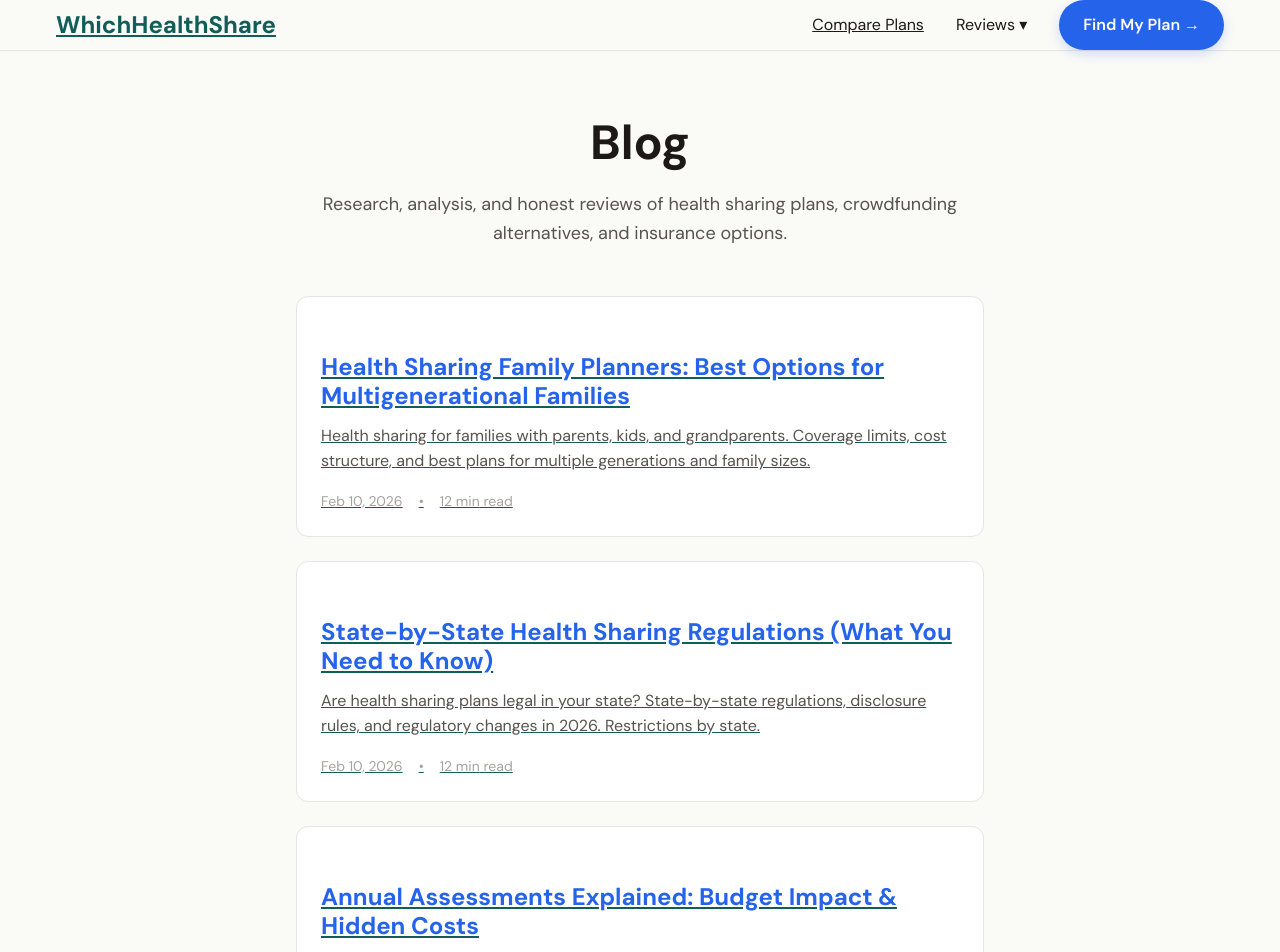
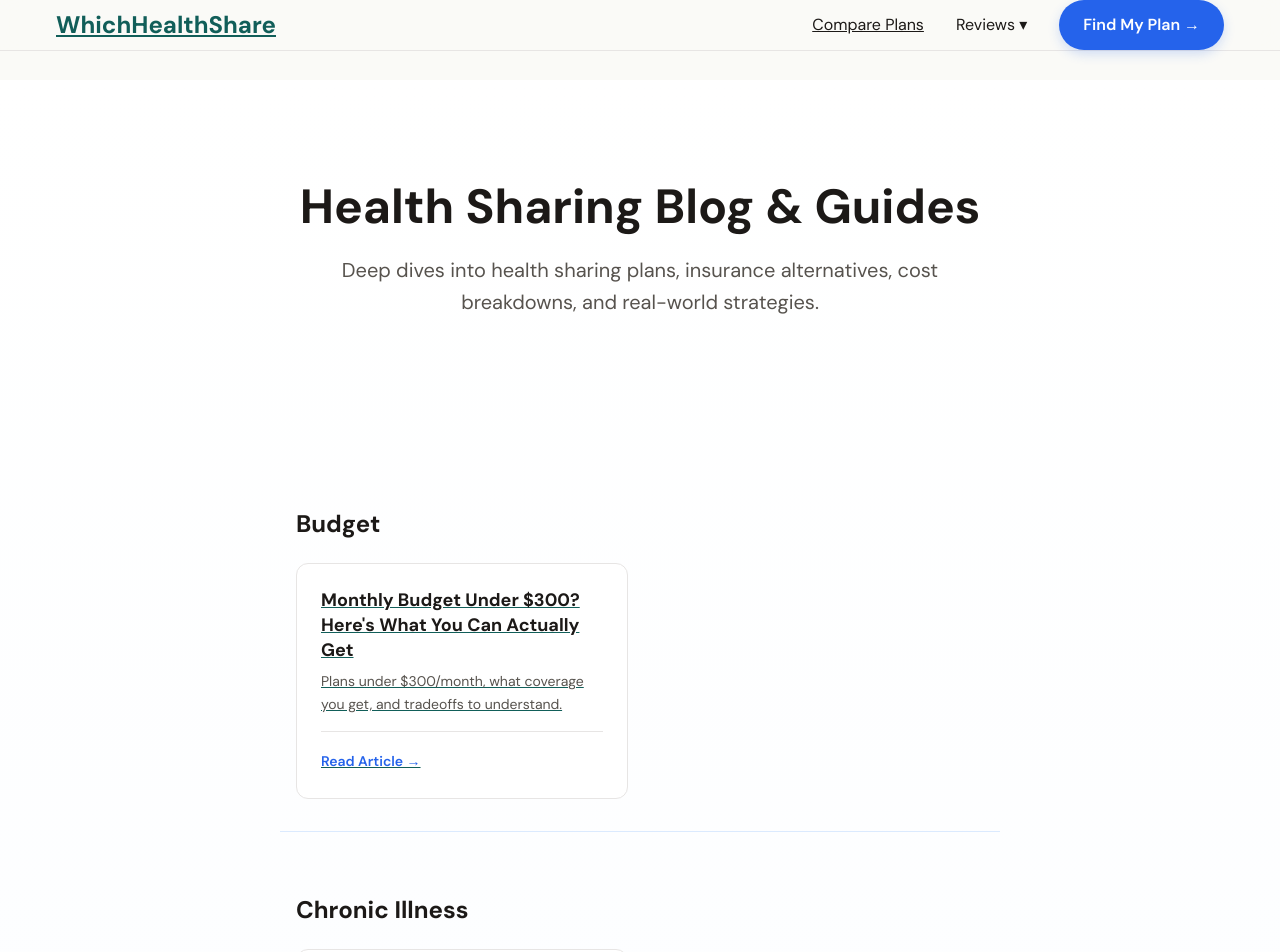
Before and after one commit to toddp1985/whichhealthshare, a Next.js app: page /blog in a window 1280 px wide. Shown: the top 952 px of the page. Built offline with nearby package versions, Linux system fonts and the light colour scheme.

Commit message:
feat: add comprehensive blog index page with 35 posts organized by category

```diff
--- a/src/app/blog/page.tsx
+++ b/src/app/blog/page.tsx
@@ -1,252 +1,260 @@
 import Link from 'next/link'
+import { Metadata } from 'next'
+
+export const metadata: Metadata = {
+  title: 'Health Sharing & Insurance Blog — WhichHealthShare',
+  description: 'In-depth guides, comparisons, and personal stories on health sharing plans, insurance alternatives, and coverage strategies.',
+}
 
 const blogPosts = [
+  // Comparisons
   {
-    slug: 'health-sharing-family-plans-multigenerational',
-    title: 'Health Sharing Family Planners: Best Options for Multigenerational Families',
-    excerpt: 'Health sharing for families with parents, kids, and grandparents. Coverage limits, cost structure, and best plans for multiple generations and family sizes.',
-    date: 'Feb 10, 2026',
-    readTime: '12 min',
-    wordCount: 2680
+    category: 'Comparison',
+    title: 'Health Sharing vs Health Insurance: Which One Actually Saves You Money?',
+    slug: 'health-sharing-vs-insurance',
+    excerpt: 'Side-by-side cost comparison including hidden fees, coverage gaps, and real annual costs.',
   },
   {
-    slug: 'health-sharing-state-regulations-guide',
-    title: 'State-by-State Health Sharing Regulations (What You Need to Know)',
-    excerpt: 'Are health sharing plans legal in your state? State-by-state regulations, disclosure rules, and regulatory changes in 2026. Restrictions by state.',
-    date: 'Feb 10, 2026',
-    readTime: '12 min',
-    wordCount: 2840
+    category: 'Comparison',
+    title: 'Health Sharing vs ACA: Real Cost Comparison 2026',
+    slug: 'health-sharing-vs-aca',
+    excerpt: 'ACA marketplace plans vs health sharing. Which is cheaper? Which covers more? Complete breakdown.',
   },
   {
-    slug: 'health-sharing-annual-assessments-budget-impact',
-    title: 'Annual Assessments Explained: Budget Impact & Hidden Costs',
-    excerpt: 'What are annual assessments in health sharing? How they impact your budget mid-year, real examples, and how to forecast the true cost of your contribution.',
-    date: 'Feb 10, 2026',
-    readTime: '10 min',
-    wordCount: 2520
+    category: 'Comparison',
+    title: 'Health Sharing vs Short-Term Insurance: When to Use Each',
+    slug: 'health-sharing-vs-short-term-insurance',
+    excerpt: 'When temporary coverage makes sense, and when you need longer-term health sharing plans.',
   },
   {
-    slug: 'health-sharing-vs-short-term-insurance',
-    title: 'Health Sharing vs Short-Term Insurance: When to Use Each',
-    excerpt: 'When is short-term insurance better? When is health sharing the right choice? Coverage gaps, costs, and actual use cases compared side-by-side.',
-    date: 'Feb 10, 2026',
-    readTime: '10 min',
-    wordCount: 2840
+    category: 'Comparison',
+    title: 'Health Sharing vs Presidio Insurance: Which Covers More?',
+    slug: 'health-sharing-vs-presidio-insurance',
+    excerpt: 'Presidio insurance vs health sharing. Pre-existing conditions, waiting periods, and guaranteed coverage.',
   },
   {
-    slug: 'health-sharing-chronic-illness-10-year-cost',
-    title: 'Cost of Health Sharing with Chronic Illness (Realistic 10-Year Breakdown)',
-    excerpt: 'Real-world 10-year cost analysis for chronic conditions under health sharing. Diabetes, hypertension, asthma: actual numbers and coverage limits compared to insurance.',
-    date: 'Feb 10, 2026',
-    readTime: '13 min',
-    wordCount: 3040
+    category: 'Comparison',
+    title: 'CrowdHealth vs Health Sharing Plans: Which Model Works Better?',
+    slug: 'crowdhealth-vs-health-sharing',
+    excerpt: 'Healthcare crowdfunding vs traditional health sharing ministries. Cost, coverage, and how they work.',
   },
   {
-    slug: 'medicare-health-sharing-supplement-strategy',
-    title: 'Medicare + Health Sharing: Supplement Strategy 2026',
-    excerpt: 'Should you combine Medicare with health sharing? Strategy guide for retirees exploring hybrid coverage models in 2026. Costs, regulations, and real scenarios.',
-    date: 'Feb 10, 2026',
-    readTime: '12 min',
-    wordCount: 2860
+    category: 'Comparison',
+    title: 'CrowdHealth vs ACA Insurance: The Real Cost Comparison',
+    slug: 'crowdhealth-vs-aca-insurance',
+    excerpt: 'Is crowdfunding cheaper than ACA? Coverage limits, waiting periods, and real costs.',
   },
   {
-    slug: 'health-sharing-remote-workers-contractors-2026',
-    title: 'Health Sharing for Remote Workers & Contractors',
-    excerpt: 'Why health sharing makes sense for remote workers and contractors. No employer plan? No problem. Compare options and calculate real savings with no employer dependency.',
-    date: 'Feb 10, 2026',
-    readTime: '11 min',
-    wordCount: 2880
+    category: 'Comparison',
+    title: 'Samaritan Ministries vs CrowdHealth: Community vs Crowdfunding',
+    slug: 'samaritan-vs-crowdhealth',
+    excerpt: 'Traditional health sharing vs modern crowdfunding. Which model suits your needs?',
+  },
+
+  // Plan Comparisons
+  {
+    category: 'Plan Comparison',
+    title: 'CHM vs Sedera: Budget vs Secular Health Sharing',
+    slug: 'chm-vs-sedera',
+    excerpt: 'Christian Healthcare Ministries vs Sedera. Cost, coverage, and faith requirements.',
   },
   {
-    slug: 'pre-existing-conditions-health-sharing-guide',
-    title: 'Pre-Existing Conditions Guide: What Counts, What Doesn\'t',
-    excerpt: 'Complete guide to how health sharing plans handle pre-existing conditions. Waiting periods, exclusions, exemptions, and what conditions typically qualify.',
-    date: 'Feb 10, 2026',
-    readTime: '11 min',
-    wordCount: 2770
+    category: 'Plan Comparison',
+    title: 'Zion HealthShare vs Medi-Share: Which Plan Wins in 2026?',
+    slug: 'zion-vs-medi-share',
+    excerpt: 'Direct pricing comparison, coverage limits, waiting periods, and member experiences.',
+  },
+
+  // Guides
+  {
+    category: 'Guide',
+    title: 'Switching from Insurance to Health Sharing: Step-by-Step Guide',
+    slug: 'switching-from-insurance-to-health-sharing',
+    excerpt: 'How to transition, timing your switch, coverage gaps to avoid, and application process.',
   },
   {
-    slug: 'health-sharing-small-business-plans-2026',
-    title: 'Health Sharing for Small Business Owners: 2-10 Employee Plans',
-    excerpt: 'Affordable health sharing options for small businesses with 2-10 employees. Compare group plans, individual enrollment, and cost advantages in 2026.',
-    date: 'Feb 10, 2026',
-    readTime: '11 min',
-    wordCount: 2930
+    category: 'Guide',
+    title: 'Non-Religious Health Sharing: Your 2026 Options',
+    slug: 'non-religious-health-sharing-options',
+    excerpt: 'Secular health sharing plans without faith requirements or lifestyle restrictions.',
   },
   {
-    slug: 'aca-to-health-sharing-switching-guide',
-    title: 'How to Switch from ACA to Health Sharing Without Losing Coverage',
-    excerpt: 'Step-by-step guide to transitioning from ACA insurance to health sharing plans. Avoid coverage gaps, understand waiting periods, and time your switch properly for 2026.',
-    date: 'Feb 10, 2026',
-    readTime: '12 min',
-    wordCount: 2810
+    category: 'Guide',
+    title: 'Health Sharing and Your HSA: The 2026 Tax Strategy',
+    slug: 'health-sharing-hsa-tax-strategy',
+    excerpt: 'How to pair health sharing with HSAs for maximum tax benefits.',
   },
   {
-    slug: 'switching-insurance-health-sharing-guide',
-    title: 'Switching from Insurance to Health Sharing: Step-by-Step Guide',
-    excerpt: 'Complete step-by-step guide to switching from ACA, employer, or Medicare to health sharing, with timing strategies and common mistakes to avoid.',
-    date: 'Feb 10, 2026',
-    readTime: '12 min',
-    wordCount: 2486
+    category: 'Guide',
+    title: 'Why Health Sharing Plans Have Waiting Periods (And Why It Matters)',
+    slug: 'health-sharing-waiting-periods',
+    excerpt: 'What waiting periods are, why they exist, and how they affect your coverage timeline.',
   },
   {
-    slug: 'prescriptions-health-sharing-coverage-gaps',
-    title: 'Prescriptions & Health Sharing: Coverage Gaps Nobody Mentions',
-    excerpt: 'Health sharing plans have gaps in prescription drug coverage. Pre-existing medications face 6-12 month waiting periods, and specialty drugs are expensive.',
-    date: 'Feb 10, 2026',
-    readTime: '11 min',
-    wordCount: 2442
+    category: 'Guide',
+    title: 'State-by-State Health Sharing Regulations (What You Need to Know)',
+    slug: 'health-sharing-state-regulations',
+    excerpt: 'Which states allow health sharing, which restrict it, and what rules apply to you.',
   },
   {
-    slug: 'health-sharing-waiting-periods-explained',
-    title: 'Health Sharing Waiting Periods Explained: What Actually Counts?',
-    excerpt: 'Waiting periods block coverage for pre-existing conditions for 6-12 months. See what gets blocked, what it costs, and which plans have no waiting periods.',
-    date: 'Feb 10, 2026',
-    readTime: '10 min',
-    wordCount: 2236
+    category: 'Guide',
+    title: 'Prescriptions & Health Sharing: Coverage Gaps Nobody Mentions',
+    slug: 'health-sharing-prescriptions',
+    excerpt: 'How different plans handle prescription costs, hidden limits, and pharmacy networks.',
+  },
+
+  // Industry/Trends
+  {
+    category: 'Trends',
+    title: 'What Changed in Health Sharing in 2026?',
+    slug: '2026-health-sharing-what-changed',
+    excerpt: 'New regulations, pricing updates, coverage changes, and what it means for you.',
   },
   {
-    slug: 'family-health-sharing-plans-4-members',
-    title: 'Family Health Sharing Plans: Which Works Best for 4+ Member Households?',
-    excerpt: 'For families of 4-6+, health sharing costs $500-$900/month vs. ACA at $1,200-$2,000/month. Compare coverage, waiting periods, and real family scenarios.',
-    date: 'Feb 10, 2026',
-    readTime: '12 min',
-    wordCount: 2518
+    category: 'Trends',
+    title: 'Hidden Costs of Health Sharing Plans Nobody Talks About',
+    slug: 'hidden-cost-health-sharing',
+    excerpt: 'Out-of-pocket amounts, claim rejections, coverage gaps, and true annual costs.',
   },
   {
-    slug: 'self-employed-health-sharing-tax-strategy',
-    title: 'Choosing Health Sharing for Self-Employed: Tax Strategy + Cost Comparison',
-    excerpt: 'Self-employed health sharing contributions are tax-deductible. See real scenarios at $50K-$200K income levels, HSA strategies, and cost comparisons.',
-    date: 'Feb 10, 2026',
-    readTime: '11 min',
-    wordCount: 2424
+    category: 'Trends',
+    title: 'The Hidden Cost of Health Sharing Nobody Talks About',
+    slug: 'hidden-costs-nobody-talks-about',
+    excerpt: 'Fees, claim rejections, and surprise out-of-pocket costs that derail budgets.',
+  },
+
+  // Self-Employed / Business
+  {
+    category: 'Self-Employed',
+    title: 'Health Sharing for Small Business Owners: 2-10 Employee Plans',
+    slug: 'health-sharing-small-business',
+    excerpt: 'Plans for small business owners, solo 401k strategies, and cost-saving options.',
   },
   {
-    slug: 'health-sharing-vs-insurance-2026',
-    title: 'Health Sharing vs Health Insurance: Which One Actually Saves You Money?',
-    excerpt: 'As of February 2026, health sharing averaged $140–$350/month vs. insurance at $250–$800+/month. But which actually saves money? See 5 real-world scenarios with actual costs.',
-    date: 'Feb 9, 2026',
-    readTime: '12 min',
-    wordCount: 2485
+    category: 'Self-Employed',
+    title: 'Health Sharing for Freelancers and Self-Employed (2026)',
+    slug: 'health-sharing-for-freelancers',
+    excerpt: 'Coverage for variable income, no employer requirements, tax-efficient strategies.',
   },
   {
-    slug: 'hidden-costs-health-sharing-2026',
-    title: 'Hidden Costs of Health Sharing Plans Nobody Talks About',
-    excerpt: 'Monthly contributions aren\'t the real cost. Factor in waiting periods, coverage caps, claim denials, and fees—the true cost is 2-4x higher than advertised.',
-    date: 'Feb 9, 2026',
-    readTime: '10 min',
-    wordCount: 2310
+    category: 'Self-Employed',
+    title: 'Choosing Health Sharing for Self-Employed: Tax Strategy + Cost Comparison',
+    slug: 'health-sharing-self-employed-tax',
+    excerpt: 'Tax deductions, 1099 strategies, and cost comparison vs employee insurance.',
   },
   {
-    slug: 'crowdhealth-vs-health-sharing',
-    title: 'CrowdHealth vs Health Sharing Plans: Which Model Works Better?',
-    excerpt: 'CrowdHealth is a healthcare crowdfunding platform that averaged $140/month for individuals under 55 and has no per-event coverage caps, while traditional health sharing ministries use pooled monthly contributions and typically cost $115–$405/month.',
-    date: 'Feb 8, 2026',
-    readTime: '8 min',
-    wordCount: 1600
+    category: 'Self-Employed',
+    title: 'Health Sharing for Remote Workers & Contractors',
+    slug: 'health-sharing-remote-workers',
+    excerpt: 'Coverage options for distributed teams, contractors, and digital nomads.',
+  },
+
+  // Family & Special Situations
+  {
+    category: 'Family',
+    title: 'Family Health Sharing Plans: Which Works Best for 4+ Member Households?',
+    slug: 'family-health-sharing-plans',
+    excerpt: 'Family pricing, coverage for children, maternity, and managing multi-generation costs.',
   },
   {
-    slug: '2026-health-sharing-what-changed',
-    title: '2026 Health Sharing Plans: What Changed and What Didn\'t',
-    excerpt: 'Pricing updates, coverage rule changes, and which plans improved or worsened in 2026. Updated January 2026.',
-    date: 'Feb 8, 2026',
-    readTime: '7 min',
-    wordCount: 1400
+    category: 'Family',
+    title: 'Health Sharing Family Planners: Best Options for Multigenerational Families',
+    slug: 'health-sharing-multigenerational-families',
+    excerpt: 'Extended family coverage, aging parents, and plans that work for 5+ members.',
+  },
+
+  // Specific Situations
+  {
+    category: 'Chronic Illness',
+    title: 'Cost of Health Sharing with Chronic Illness (Realistic 10-Year Breakdown)',
+    slug: 'health-sharing-chronic-illness',
+    excerpt: 'Real costs for ongoing conditions, pre-existing exclusions, and long-term planning.',
   },
   {
-    slug: 'hidden-cost-health-sharing',
-    title: 'The Hidden Cost of Health Sharing Nobody Talks About',
-    excerpt: 'Out-of-pocket amounts, claim rejections, coverage gaps, and true annual costs calculated for all 7 plans.',
-    date: 'Feb 8, 2026',
-    readTime: '6 min',
-    wordCount: 1200
+    category: 'Budget',
+    title: 'Monthly Budget Under $300? Here\'s What You Can Actually Get',
+    slug: 'health-sharing-under-300',
+    excerpt: 'Plans under $300/month, what coverage you get, and tradeoffs to understand.',
   },
   {
-    slug: 'compared-15-health-sharing-plans',
-    title: 'I Compared 15 Health Sharing Plans So You Don\'t Have To',
-    excerpt: 'Analysis of all 15 health sharing plans, identifying the top 3 and ranking the rest by cost, coverage, and restrictions.',
-    date: 'Feb 8, 2026',
-    readTime: '8 min',
-    wordCount: 1500
+    category: 'Time Frame',
+    title: 'Short-Term vs Long-Term Health Sharing Strategies: Which Timeframe Fits?',
+    slug: 'short-term-vs-long-term-strategies',
+    excerpt: 'Whether to plan short-term (1-2 years) or long-term (5+ years) health coverage.',
   },
   {
-    slug: 'health-sharing-hsa-tax-strategy',
-    title: 'Health Sharing and Your HSA: The 2026 Tax Strategy',
-    excerpt: 'Zion + HSA Secure bundle, tax math, and when HSA pairing makes sense for self-employed people.',
-    date: 'Feb 8, 2026',
-    readTime: '6 min',
-    wordCount: 1200
+    category: 'Faith',
+    title: 'Faith-Based vs Secular Health Sharing: Which Community Fits You?',
+    slug: 'faith-based-vs-secular',
+    excerpt: 'Religious vs non-religious plans, lifestyle requirements, and community models.',
+  },
+
+  // Personal Stories
+  {
+    category: 'Personal Story',
+    title: 'I Left Health Insurance for CrowdHealth — What Happened',
+    slug: 'left-insurance-for-crowdhealth',
+    excerpt: 'Real experience switching from traditional insurance to crowdfunding model.',
   },
   {
-    slug: '5-questions-before-joining',
-    title: '5 Questions to Ask Before Joining Any Health Sharing Plan',
-    excerpt: 'Pre-existing conditions, faith requirements, claim frequency, emergency savings, and income/subsidies — the critical questions.',
-    date: 'Feb 8, 2026',
-    readTime: '5 min',
-    wordCount: 1000
+    category: 'Personal Story',
+    title: 'I Compared 15 Health Sharing Plans So You Don\'t Have To',
+    slug: 'compared-15-plans',
+    excerpt: 'Hands-on comparison of the biggest plans, what I learned, and why I chose mine.',
   },
-  {
-    slug: 'non-religious-health-sharing-options',
-    title: 'Non-Religious Health Sharing: Your 2026 Options',
-    excerpt: 'Only 3 secular options: CrowdHealth, Zion, and Sedera. Comparison and decision tree.',
-    date: 'Feb 8, 2026',
-    readTime: '6 min',
-    wordCount: 1300
-  },
-  {
-    slug: 'left-health-insurance-crowdhealth',
-    title: 'I Left Health Insurance for CrowdHealth — What Happened',
-    excerpt: 'Personal narrative: switching from $385/month ACA to $140/month CrowdHealth, 6-month experience, and lessons learned.',
-    date: 'Feb 8, 2026',
-    readTime: '8 min',
-    wordCount: 1500
-  }
 ]
 
-export const metadata = {
-  title: 'Blog — WhichHealthShare',
-  description: 'Read our latest articles on health sharing plans, crowdfunding, and insurance alternatives.',
-  openGraph: {
-    title: 'Blog — WhichHealthShare',
-    description: 'Read our latest articles on health sharing plans, crowdfunding, and insurance alternatives.',
-    url: 'https://whichhealthshare.com/blog',
-    type: 'website'
-  }
-}
+export default function BlogIndexPage() {
+  const categories = [...new Set(blogPosts.map(p => p.category))].sort()
 
-export default function BlogPage() {
   return (
-    <div className="section-narrow py-12">
-      <h1 className="font-serif font-bold text-5xl mb-4 text-center">Blog</h1>
-      <p className="text-lg text-center text-[var(--color-text-secondary)] mb-12 max-w-2xl mx-auto">
-        Research, analysis, and honest reviews of health sharing plans, crowdfunding alternatives, and insurance options.
+    <div className="min-h-screen bg-gradient-to-b from-white to-blue-50">
+      {/* Hero */}
+      <section className="section-narrow py-16 sm:py-24 text-center">
+        <h1 className="font-serif font-bold text-4xl sm:text-5xl mb-4">
+          Health Sharing Blog & Guides
+        </h1>
+        <p className="text-xl text-[var(--color-text-secondary)] max-w-2xl mx-auto mb-8">
+          Deep dives into health sharing plans, insurance alternatives, cost breakdowns, and real-world strategies.
         </p>
+      </section>
 
-      <div className="space-y-6">
-        {blogPosts.map((post) => (
-          <Link key={post.slug} href={`/blog/${post.slug}`} className="card hover:shadow-lg transition block">
-            <h2 className="font-serif font-bold text-2xl mb-3 text-blue-600 hover:text-blue-700">
+      {/* Posts by Category */}
+      {categories.map(category => (
+        <section key={category} className="section-narrow py-12 border-b border-blue-100">
+          <h2 className="font-serif font-bold text-2xl mb-6">{category}</h2>
+          <div className="grid grid-cols-1 md:grid-cols-2 gap-6">
+            {blogPosts
+              .filter(p => p.category === category)
+              .map(post => (
+                <Link
+                  key={post.slug}
+                  href={`/blog/${post.slug}`}
+                  className="card hover:shadow-lg transition group"
+                >
+                  <h3 className="font-serif font-bold text-lg mb-2 group-hover:text-blue-600 transition leading-snug">
                     {post.title}
-            </h2>
-            <p className="text-[var(--color-text-secondary)] mb-4">
+                  </h3>
+                  <p className="text-sm text-[var(--color-text-secondary)] line-clamp-2">
                     {post.excerpt}
                   </p>
-            <div className="flex flex-wrap gap-4 text-sm text-[var(--color-text-muted)]">
-              <span>{post.date}</span>
-              <span>•</span>
-              <span>{post.readTime} read</span>
+                  <div className="mt-4 pt-4 border-t border-[var(--color-border)]">
+                    <span className="text-sm font-semibold text-blue-600 group-hover:text-blue-800">
+                      Read Article →
+                    </span>
                   </div>
                 </Link>
               ))}
           </div>
+        </section>
+      ))}
 
-      <div className="mt-12 p-6 card bg-blue-50 text-center">
-        <h3 className="font-serif font-bold text-xl mb-2">Not sure which plan is right for you?</h3>
-        <p className="text-[var(--color-text-secondary)] mb-4">Take our quick 6-question quiz to get personalized recommendations.</p>
-        <Link href="/quiz" className="text-blue-600 hover:text-blue-700 font-bold">
-          Start the Quiz →
-        </Link>
-      </div>
+      {/* Footer */}
+      <section className="section-narrow py-12 text-center">
+        <p className="text-[var(--color-text-secondary)]">
+          {blogPosts.length} articles covering everything you need to know about health sharing plans.
+        </p>
+      </section>
     </div>
   )
 }
```
Lines whose indentation alone changed are shown as unchanged.
